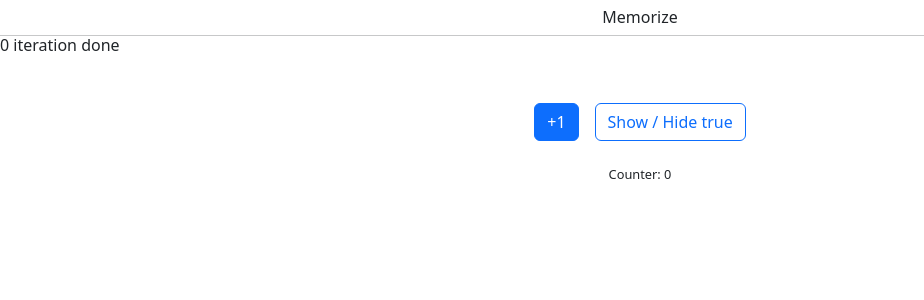
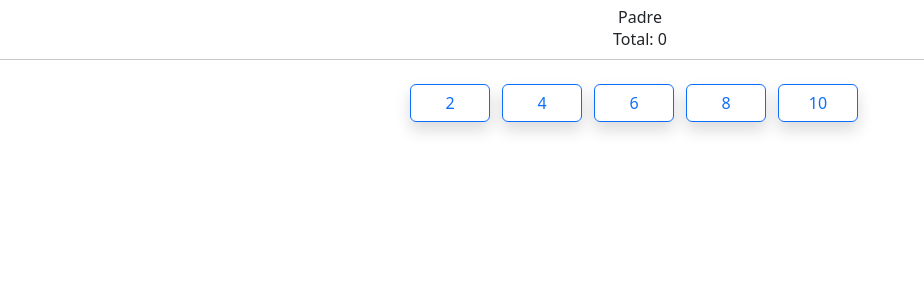
Before and after one commit to diego0043/HOOK-APP, a React (Vite) app: page / in a window 1280 px wide. Shown: the top 300 px of the page, without its empty margins (0-924 px from the left). Built offline with nearby package versions, Linux system fonts and the light colour scheme.

Commit message:
final section with useMemo and useCallBack

```diff
--- /dev/null
+++ b/src/Components/memos/CallBackHook.jsx
@@ -0,0 +1,21 @@
+import { useCallback, useState } from "react";
+import { ShowIncrement } from "./ShowIncrement";
+
+export const CallBackHook = () => {
+  const [counter, setCounter] = useState(10);
+  const increment = useCallback((value) => {
+    setCounter((c) => c + value);
+  }, []);
+
+  return (
+    <>
+      <h1 className="text-center mt-2 mb-2 text-2xl">
+        USE CALLBACK HOOK: {counter}
+      </h1>
+      <hr className="container" />
+      <div className="flex justify-center mt-4">
+        <ShowIncrement increment={increment} />
+      </div>
+    </>
+  );
+};
--- /dev/null
+++ b/src/Components/memos/ShowIncrement.jsx
@@ -0,0 +1,13 @@
+import React from "react";
+
+export const ShowIncrement = React.memo(({ increment }) => {
+  console.log("Me volvi a generar :(");
+  return (
+    <button
+      onClick={() => increment(5)}
+      className="btn btn-outline-primary shadow"
+    >
+      Incrementar
+    </button>
+  );
+});
--- /dev/null
+++ b/src/Components/tarea-memo/Hijo.jsx
@@ -0,0 +1,15 @@
+import React from "react";
+
+export const Hijo = React.memo(({ numero, incrementar }) => {
+  console.log("  Me volví a generar :(  ");
+
+  return (
+    <button
+      className="btn btn-outline-primary mr-3 shadow w-20"
+      onClick={() => incrementar(numero)}
+    >
+      {numero}
+    </button>
+  );
+}
+);
--- /dev/null
+++ b/src/Components/tarea-memo/Padre.jsx
@@ -0,0 +1,29 @@
+import { Hijo } from "./Hijo";
+import { useCallback, useState } from "react";
+
+export const Padre = () => {
+  const numeros = [2, 4, 6, 8, 10];
+  const [valor, setValor] = useState(0);
+
+  const incrementar = useCallback((num) => {
+    setValor( ( value ) => value + num)
+  }, []);
+
+  return (
+    <div>
+      <div className="text-center mt-2 mb-2">
+        <h1>Padre</h1>
+        <p> Total: {valor} </p>
+      </div>
+
+      <hr />
+      <div className="flex justify-center mt-4">
+        {numeros.map((n) => (
+          <Hijo key={n} numero={n} incrementar={incrementar} />
+        ))}
+      </div>
+
+      {/* <Hijo /> */}
+    </div>
+  );
+};
--- a/src/main.jsx
+++ b/src/main.jsx
@@ -4,7 +4,9 @@ import ReactDOM from "react-dom/client";
 //import CounterWithCustomHook from './Components/useState/CounterWithCustomHook'
 //import SimpleForm from './Components/useEffect/SimpleForm'
 import "./body.css";
-import { MemoHook } from "./Components/memos/MemoHook";
+//import { CallBackHook } from "./Components/memos/CallBackHook";
+import { Padre } from "./Components/tarea-memo/Padre";
+//import { MemoHook } from "./Components/memos/MemoHook";
 //import { Memorize } from "./Components/memos/Memorize";
 //import { Layout } from "./Components/useLayoutEffect/Layout";
 //import { MultipleCustomHooks } from "./Components/examples/MultipleCustomHooks";
@@ -14,5 +16,5 @@ import { MemoHook } from "./Components/memos/MemoHook";
 //import CounterApp from './Components/useState/CounterApp'
 
 ReactDOM.createRoot(document.getElementById("root")).render(
-  <MemoHook />
+  <Padre />
 );
```
